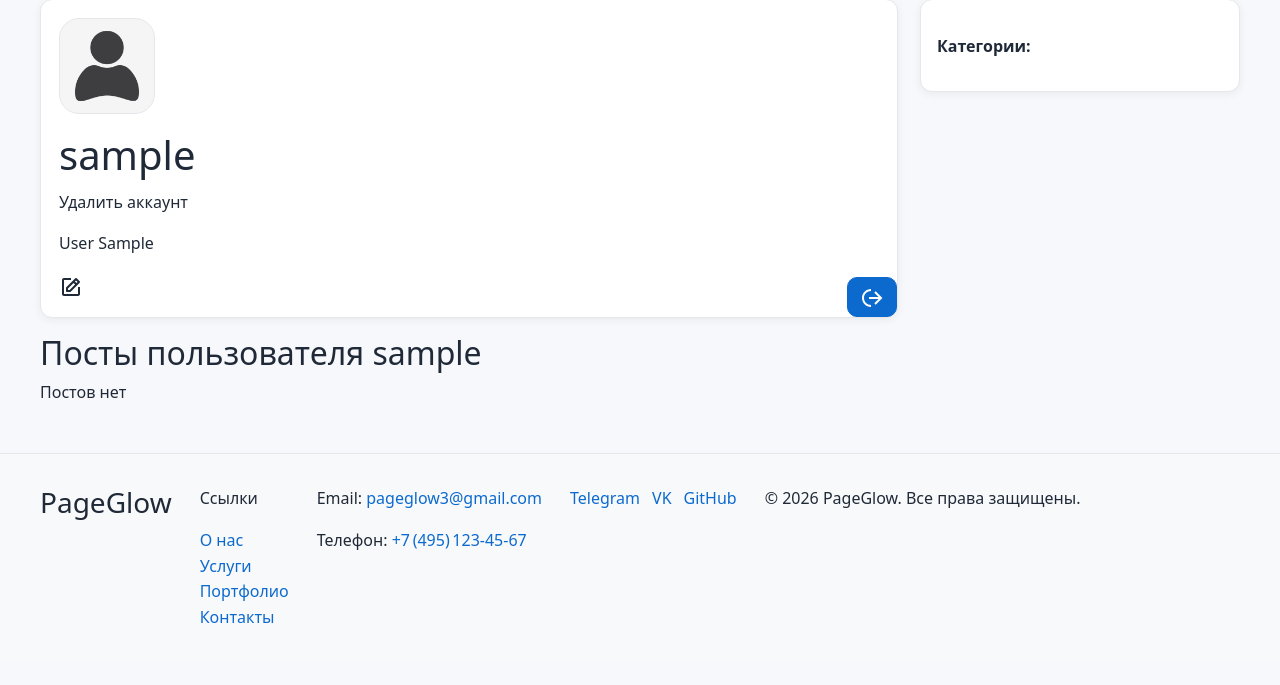
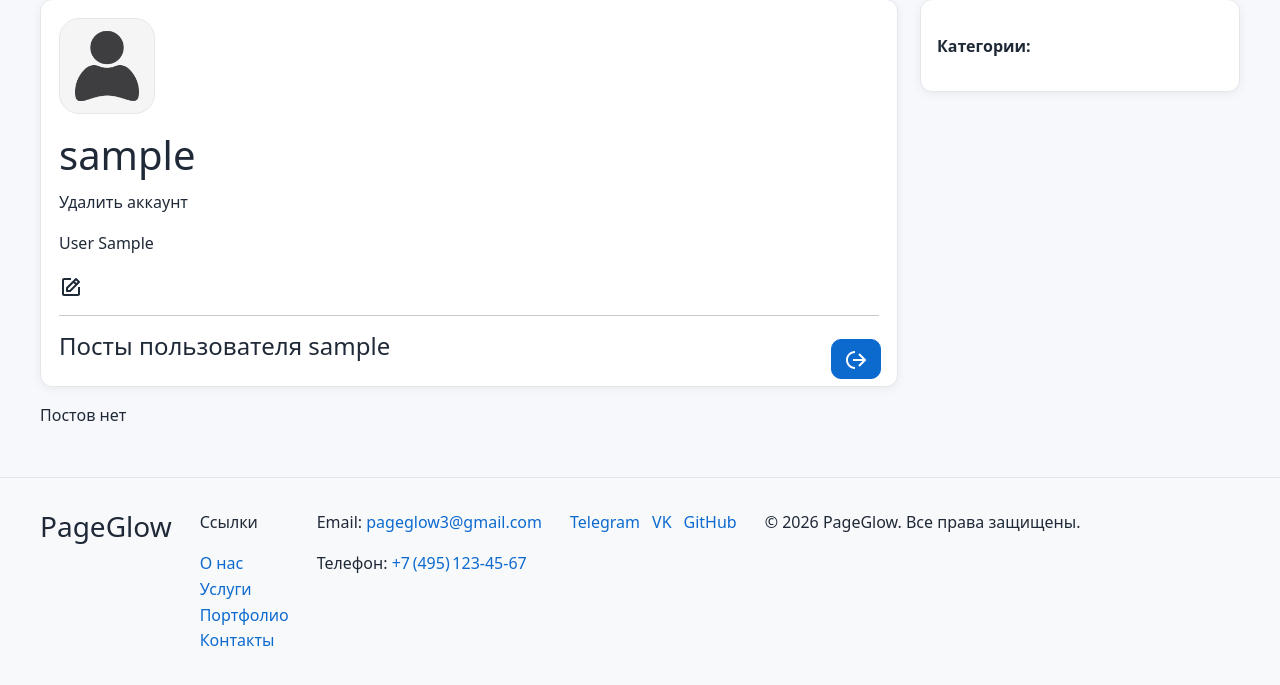
Before and after one commit to guseintarss/PageGlow3.0, a Django app: page /users/profile/ in a window 1280 px wide. Shown: the part 85-770 px from the top of the page. Run offline with Django 5.2, Linux system fonts and the light colour scheme; the visitor is signed in with stand-in values (Sample User, id 1); data comes from the database, SQL or seed files in the repository; data that the repository does not hold is empty; some libraries are stand-ins or nearby versions.

Commit message:
Небольшая доработка

```diff
--- a/PageGlow/main/static/main/css/app.css
+++ b/PageGlow/main/static/main/css/app.css
@@ -88,6 +88,9 @@ a:hover{ text-decoration: underline; }
   border: 1px solid rgba(255,255,255,0.25);
   object-fit: cover;
   background: rgba(255,255,255,0.08);
+}
+.username a{
+    text-decoration:none;
 }
 .login-pill{
   padding: 8px 14px;
--- a/PageGlow/users/templates/users/edit_profile.html
+++ b/PageGlow/users/templates/users/edit_profile.html
@@ -22,11 +22,6 @@
         {% endfor %}
         <p><button class="btn btn-primary">Сохранить</button></p>
     </form>
-    <form style="display:inline-block" method="post" action="{% url 'users:logout' %}">
-        {% csrf_token %}
-        <button class="btn btn-primary" type="submit">Выйти</button>
-    </form>
-
     <hr>
     <p><a href="{% url 'users:password_change' %}">Изменить пароль</a></p>
 </div>
--- a/PageGlow/users/templates/users/profile.html
+++ b/PageGlow/users/templates/users/profile.html
@@ -20,16 +20,18 @@ fill="currentColor" viewBox="0 0 24 24" >
 </svg></a>
     <form style="display:inline-block" method="post" action="{% url 'users:logout' %}">
         {% csrf_token %}
-        <button class="btn btn-primary position-absolute bottom-0 end-0" type="submit"><svg  xmlns="http://www.w3.org/2000/svg" width="24" height="24"
+        <button class="btn btn-primary position-absolute mt-5 end-0 m-3" type="submit"><svg  xmlns="http://www.w3.org/2000/svg" width="24" height="24"
 fill="currentColor" viewBox="0 0 24 24" >
 <path d="M14.29 6.71 18.59 11 9 11 9 13 18.59 13 14.29 17.29 15.71 18.71 22.41 12 15.71 5.29 14.29 6.71z"/><path d="m11,5v-2C6.04,3,2,7.04,2,12s4.04,9,9,9v-2c-3.86,0-7-3.14-7-7s3.14-7,7-7Z"/>
 </svg></button>
     </form>
+    <hr>
+    <h4>Посты пользователя {{user.username}}</h4>
 </div>
 <nav>
 
 </nav>
-<h2>Посты пользователя {{user.username}}</h2>
+
     {% for p in posts %}
 <article class="post">
 
```
Also changed, not shown: PageGlow/main/templates/main/index.html (+10 -1 lines).
